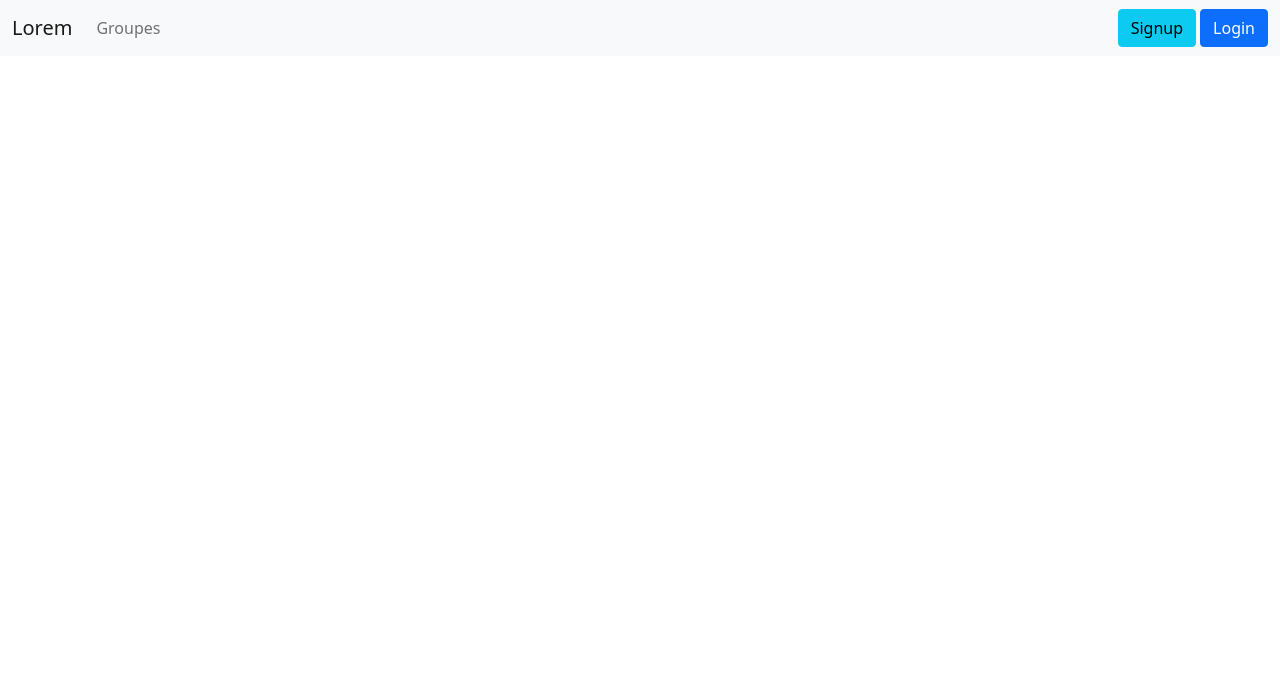
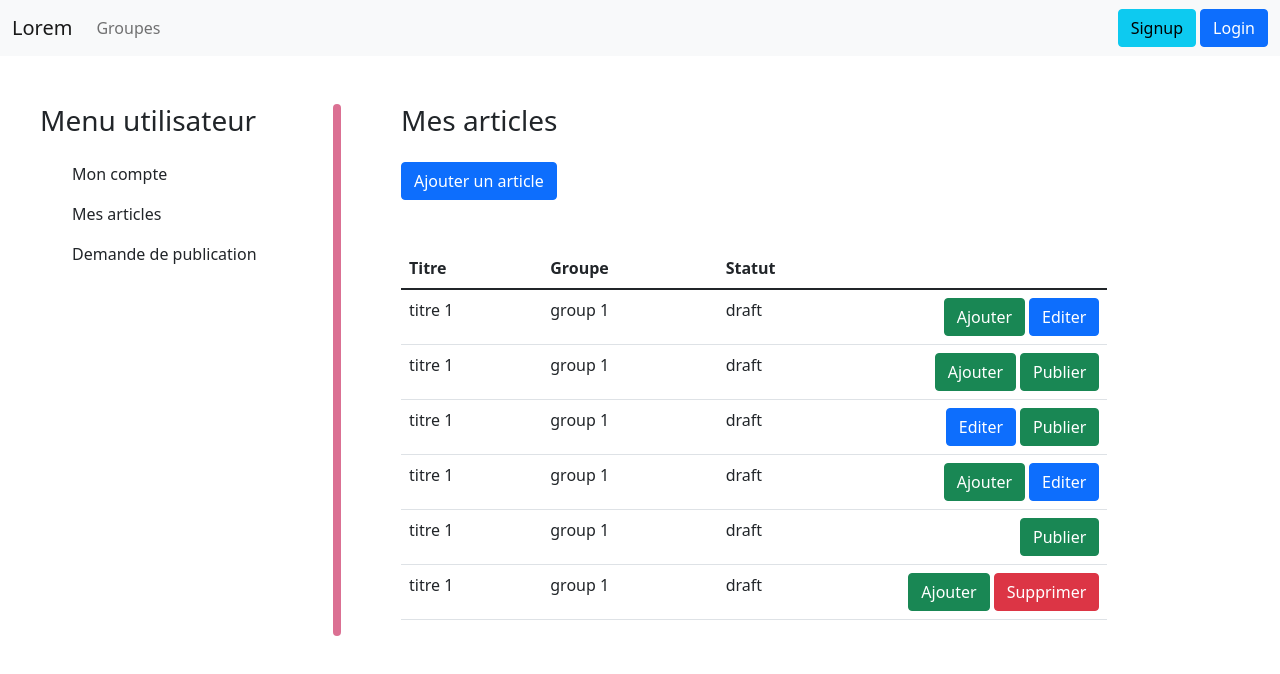
Before and after one commit to projet-technique-h3-2022/LoremFront, a Vue app: page /myArticles in a window 1280 px wide. Shown: the top 674 px of the page. Built offline with nearby package versions, Linux system fonts and the light colour scheme.

Commit message:
add: MyArticles page

```diff
--- a/src/pages/MyAccount.vue
+++ b/src/pages/MyAccount.vue
@@ -4,7 +4,7 @@ import UserMenuVue from '../components/UserMenu.vue';
 
 <template>
     <div class="MyAccount">
-        <div class="row mainRow">
+        <div class="row mt-5 ms-3">
             <UserMenuVue />
             <div class="col-md-7 ms-5">
                 <h3>Mon compte</h3>
--- /dev/null
+++ b/src/pages/MyArticles.vue
@@ -0,0 +1,32 @@
+<script setup>
+import UserMenuVue from '../components/UserMenu.vue';
+import ArticleTableVue from '../components/ArticleTable.vue';
+
+const headList = [
+    {id: "title", label: "Titre"},
+    {id: "group", label: "Groupe"},
+    {id: "status", label: "Statut"},
+]
+const rows = [
+    {title: "titre 1", group: "group 1", status: "draft", actions: ["add", "edit"]},
+    {title: "titre 1", group: "group 1", status: "draft", actions: ["add", "publish"]},
+    {title: "titre 1", group: "group 1", status: "draft", actions: ["edit", "publish"]},
+    {title: "titre 1", group: "group 1", status: "draft", actions: ["add", "edit"]},
+    {title: "titre 1", group: "group 1", status: "draft", actions: ["publish"]},
+    {title: "titre 1", group: "group 1", status: "draft", actions: ["add", "delete"]},
+]
+// TODO : write a function that build the headList and row props correctly
+</script>
+
+<template>
+    <div class="MyArticles">
+        <div class="row mt-5 ms-3">
+            <UserMenuVue />
+            <div class="col-md-7 ms-5">
+                <h3>Mes articles</h3>
+                <button class="btn btn-primary mt-3">Ajouter un article</button>
+                <ArticleTableVue class="mt-5" :headList="headList" :rows="rows" />
+            </div>
+        </div>
+    </div>
+</template>
--- a/src/router/index.js
+++ b/src/router/index.js
@@ -4,6 +4,7 @@ import Signup from '@/pages/Signup.vue'
 import HomePage from '../pages/HomePage.vue'
 import ReadArticle from '../pages/ReadArticle.vue'
 import MyAccount from '../pages/MyAccount.vue'
+import MyArticles from '../pages/MyArticles.vue'
 
 const router = createRouter({
   history: createWebHistory(),
@@ -28,6 +29,11 @@ const router = createRouter({
       name: 'myAccount',
       component: MyAccount,
     },
+    {
+      path: "/myArticles",
+      name: 'myArticles',
+      component: MyArticles,
+    },
   ]
 })
 
```
